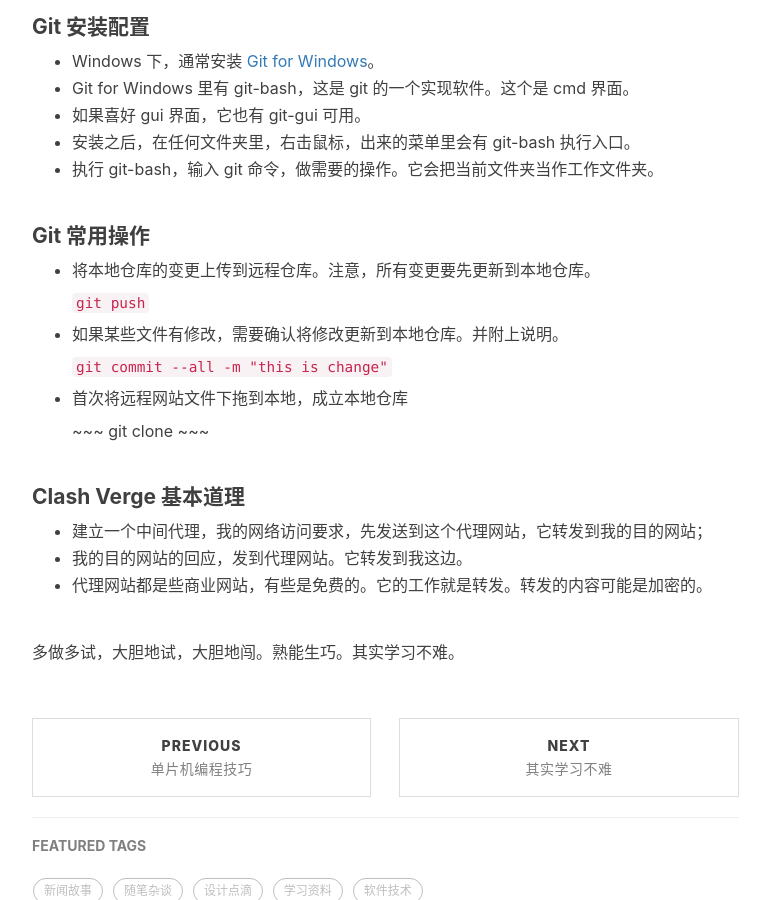
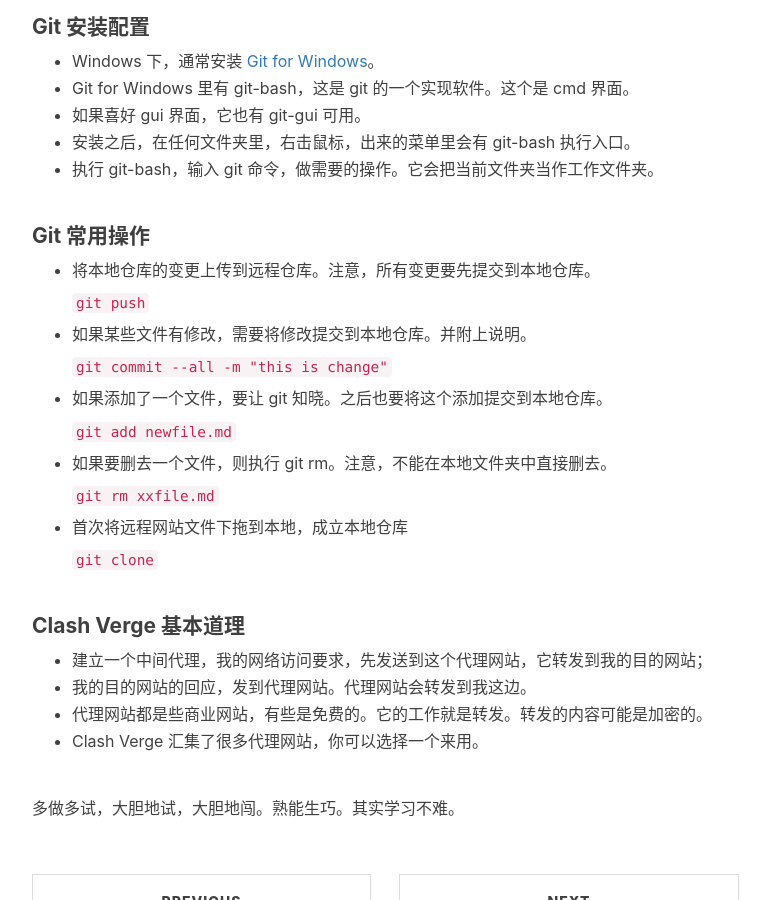
Before and after one commit to imliyucai/imliyucai.github.io, a Jekyll site: the page built from _posts/2026-10-10-网页更新操作备忘.md, in a window 1280 px wide and 900 px high, scrolled down 558 px. Shown: the whole window, without its empty margins (233-1003 px from the left). Built offline with Jekyll 4.4.1, drawn with Linux system fonts in a browser that asks for light colours; nearby versions of some CDN libraries; comment, search, counter and statistics services are not loaded.

Commit message:
change file test

````diff
--- a/_posts/2026-10-10-网页更新操作备忘.md
+++ b/_posts/2026-10-10-网页更新操作备忘.md
@@ -21,23 +21,33 @@
 
 #### Git 常用操作
 
-* 将本地仓库的变更上传到远程仓库。注意，所有变更要先更新到本地仓库。
+* 将本地仓库的变更上传到远程仓库。注意，所有变更要先提交到本地仓库。
 
   ```  git push    ```
 
-* 如果某些文件有修改，需要确认将修改更新到本地仓库。并附上说明。
+* 如果某些文件有修改，需要将修改提交到本地仓库。并附上说明。
 
   ```  git commit --all  -m "this is change"    ```
 
+* 如果添加了一个文件，要让 git 知晓。之后也要将这个添加提交到本地仓库。
+
+  ```  git add newfile.md    ```
+
+* 如果要删去一个文件，则执行 git rm。注意，不能在本地文件夹中直接删去。
+
+    ```  git rm xxfile.md    ```
+
 * 首次将远程网站文件下拖到本地，成立本地仓库
 
-   ~~~ git clone     ~~~
+   ``` git clone   ```
 
 
 #### Clash Verge 基本道理
 
 * 建立一个中间代理，我的网络访问要求，先发送到这个代理网站，它转发到我的目的网站；
-* 我的目的网站的回应，发到代理网站。它转发到我这边。
+* 我的目的网站的回应，发到代理网站。代理网站会转发到我这边。
 * 代理网站都是些商业网站，有些是免费的。它的工作就是转发。转发的内容可能是加密的。
+* Clash Verge 汇集了很多代理网站，你可以选择一个来用。
+
 
 多做多试，大胆地试，大胆地闯。熟能生巧。其实学习不难。
````
